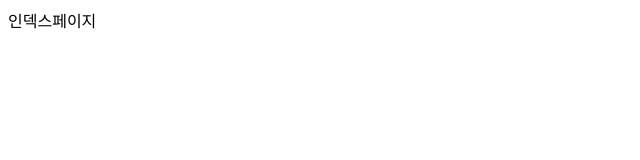
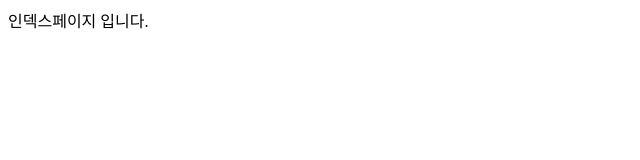
Before and after one commit to joonghorang/github-page-test, a plain HTML site: page index.html in a window 1280 px wide. Shown: the full height of the page, 0-640 px from the left. Drawn offline with Linux system fonts and the light colour scheme.

Commit message:
내용수정
수정수정

```diff
--- a/index.html
+++ b/index.html
@@ -1,6 +1,6 @@
 <html>
   <head></head>
   <div>
-    인덱스페이지
+    인덱스페이지 입니다.
   </div>
 </html>
```
